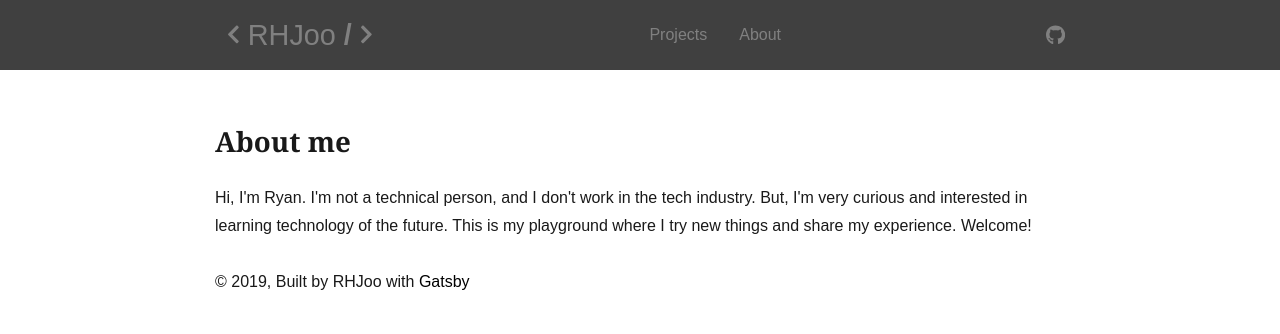
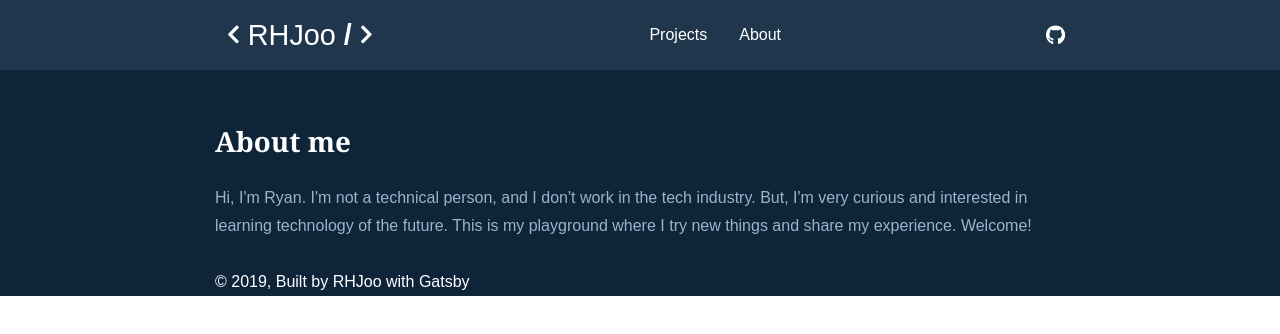
Before and after one commit to Rhjoo/rhjoo-blog, a Gatsby site: page /about in a window 1280 px wide. Built offline with nearby package versions, Linux system fonts and the light colour scheme; Gatsby itself is replaced by a stand-in of ours; some packages are replaced by stand-ins of ours.

Commit message:
changed color theme after indie hackers

```diff
--- a/src/components/layout.js
+++ b/src/components/layout.js
@@ -17,7 +17,7 @@ class Layout extends React.Component {
           <a href="https://github.com/gatsbyjs/gatsby-starter-blog"
              target="_blank"
              rel="noopener noreferrer"
-             style={{ boxShadow: `none`, color: `black` }}
+             style={{ boxShadow: `none`, color: `#FFFFFF` }}
           >
             Gatsby
           </a>
@@ -32,12 +32,14 @@ const Main = styled.div`
   width: 90%;
   max-width: 850px;
   font-family: sans-serif;
+  background-color: #0d2439;
 `
 const Footer = styled.footer`
   margin: auto;
   width: 90%;
   max-width: 850px;
   font-family: sans-serif;
+  color: #ffffff;
 `
 
 export default Layout
--- a/src/components/navbar/navbar.js
+++ b/src/components/navbar/navbar.js
@@ -27,7 +27,7 @@ class Navbar extends React.Component {
 }
 
 const NavWrapper = styled.nav`
-  background-color: #404040;
+  background-color: #1f364d;
   height: 70px;
   margin: 0;
 
--- a/src/components/navbar/navbarHeader.js
+++ b/src/components/navbar/navbarHeader.js
@@ -35,10 +35,10 @@ const HeaderWrapper = styled.div`
   .link {
     box-shadow: none;
     font-size: 1.8rem;
-    color: grey;
+    color: #FFFFFF;
   }
   .link:hover {
-    color: whitesmoke;
+    color: #9CB3C9;
   }
 `
 
--- a/src/components/navbar/navbarIcons.js
+++ b/src/components/navbar/navbarIcons.js
@@ -41,10 +41,10 @@ const IconWrapper = styled.div`
     height: 70px;
   }
   .icon:hover {
-    color: white;
+    color: #9CB3C9;
   }
   .github-icon {
-    color: grey;
+    color: #FFFFFF;
   }
   a {
     box-shadow: none;
--- a/src/components/navbar/navbarLinks.js
+++ b/src/components/navbar/navbarLinks.js
@@ -49,7 +49,7 @@ const LinkWrapper = styled.ul`
     display: inline;
     text-decoration: none;
     padding: 0.5rem 1rem 0.5rem 1rem;
-    color: grey;
+    color: #FFFFFF;
     font-weight: 400;
     text-transform: capitalize;
     box-shadow: none;
@@ -57,7 +57,7 @@ const LinkWrapper = styled.ul`
     cursor: pointer;
   }
   .nav-link:hover {
-    background-color: #464646;
-    color: white;
+    /* background-color: #9CB3C9; */
+    color: #9CB3C9;
   }
 `
--- a/src/pages/about.js
+++ b/src/pages/about.js
@@ -7,17 +7,19 @@ import SEO from "../components/seo"
 class About extends React.Component {
   render() {
     return (
+      <div style={{ backgroundColor: `#0d2439`, color: '#9cb3c9'}}>
         <Layout>
           <SEO
             title="About Me"
             keywords={[`blog`, `gatsby`, `javascript`, `react`]}
           />
-        <h2>About me</h2>
+          <h2 style={{ color: '#FFFFFF' }}>About me</h2>
           <p>
             Hi, I'm Ryan. I'm not a technical person, and I don't work in the tech industry. But, I'm very curious and interested in learning technology of the future.
             This is my playground where I try new things and share my experience. Welcome!
           </p>
         </Layout>
+      </div>
     )
   }
 }
--- a/src/pages/index.js
+++ b/src/pages/index.js
@@ -11,6 +11,7 @@ class BlogIndex extends React.Component {
     const posts = data.allMarkdownRemark.edges
 
     return (
+      <div style={{ backgroundColor: `#0d2439`}}>
         <Layout location={this.props.location} title={siteTitle}>
           <SEO
             title="All posts"
@@ -20,18 +21,19 @@ class BlogIndex extends React.Component {
           {posts.map(({ node }) => {
             const title = node.frontmatter.title || node.fields.slug
             return (
-            <div key={node.fields.slug}>
+              <div key={node.fields.slug} style={{ color: '#9cb3c9' }}>
                 <h3 style={{ fontFamily: `sans-serif`, marginBottom: 0 }}>
-                <Link to={node.fields.slug} style={{ boxShadow: `none`, color: 'black' }}>
+                  <Link to={node.fields.slug} style={{ boxShadow: `none`, color: '#FFFFFF' }}>
                     {title}
                   </Link>
                 </h3>
-              <small>{node.frontmatter.date}</small>
-              <p dangerouslySetInnerHTML={{ __html: node.excerpt }} />
+                <small style={{ color: '#FFFFFF' }}>{node.frontmatter.date}</small>
+                <p dangerouslySetInnerHTML={{ __html: node.excerpt }}/>
               </div>
             )
           })}
         </Layout>
+      </div>
     )
   }
 }
--- a/src/pages/projects.js
+++ b/src/pages/projects.js
@@ -7,16 +7,18 @@ import SEO from "../components/seo"
 class Projects extends React.Component {
   render() {
     return (
+      <div style={{ backgroundColor: `#0d2439`, color: '#9cb3c9'}}>
         <Layout>
           <SEO
             title="Projects"
             keywords={[`blog`, `gatsby`, `javascript`, `react`]}
           />
-        <h2>Projects</h2>
+          <h2 style={{ color: '#FFFFFF' }}>Projects</h2>
           <p>
             Coming soon...
           </p>
         </Layout>
+      </div>
     )
   }
 }
```
Also changed, not shown: src/templates/blog-post.js (+10 -5 lines). Lines whose indentation alone changed are shown as unchanged.
